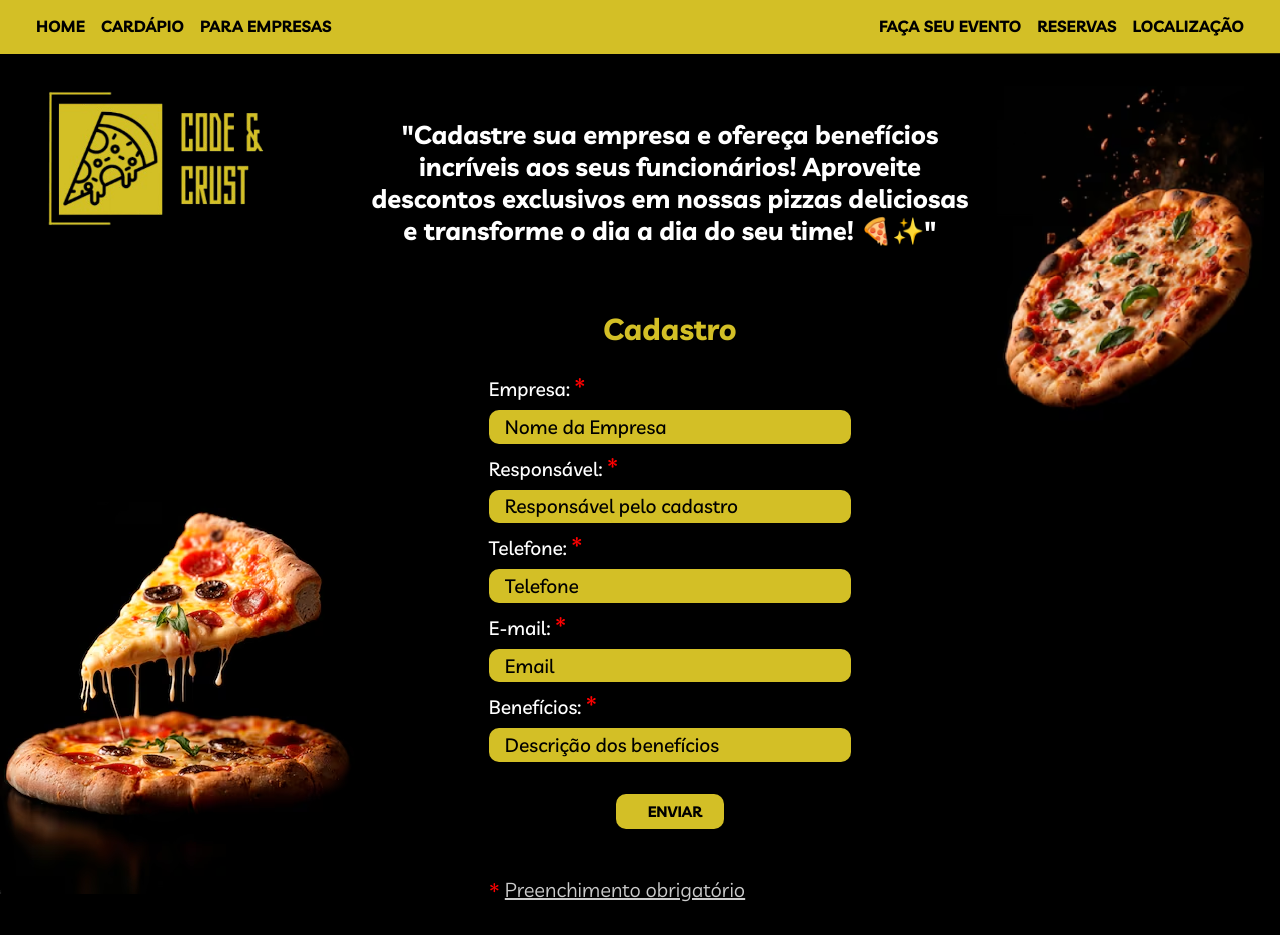
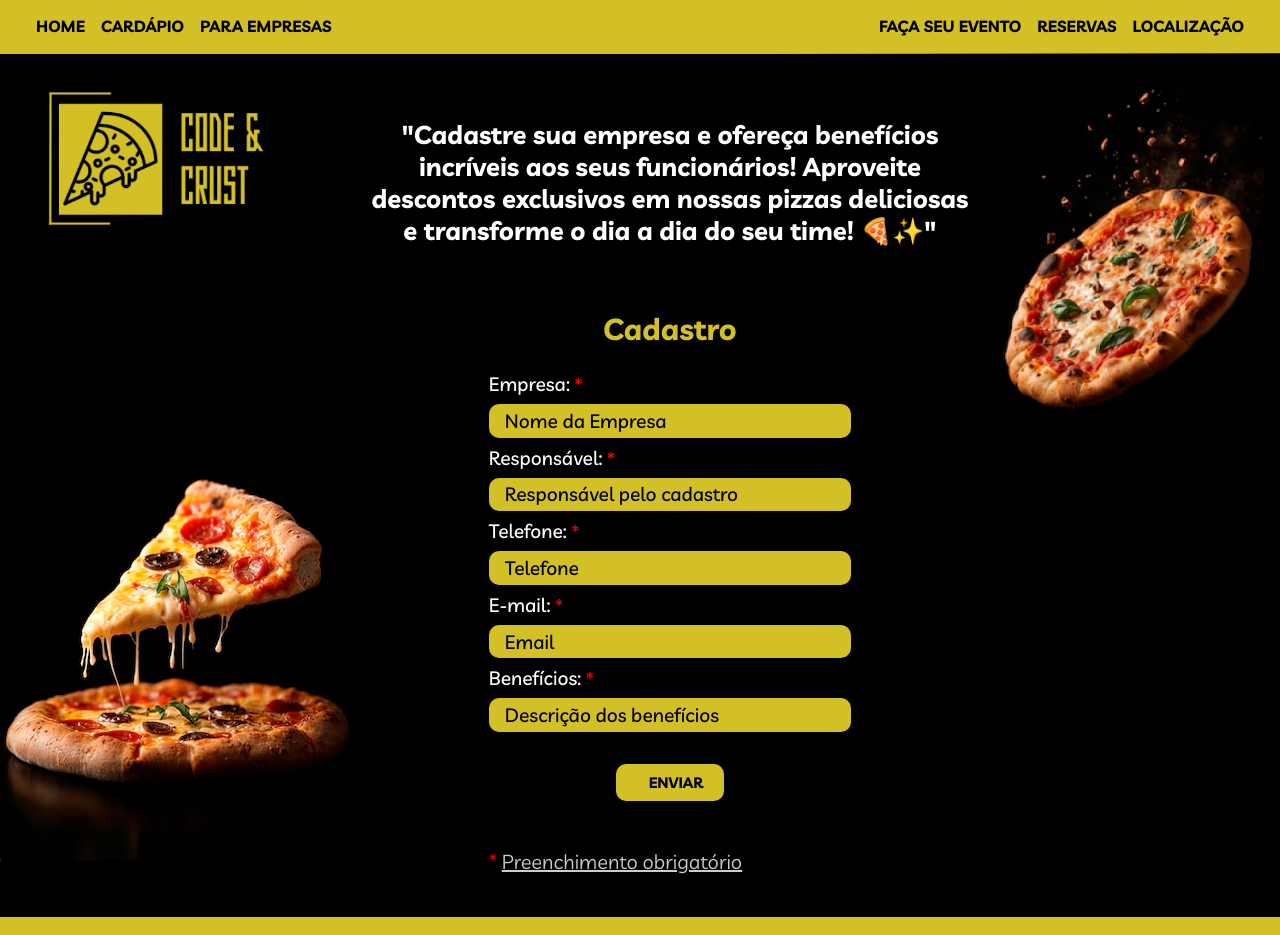
Before and after one commit to fmascena-dev/Pizzaria_Code_Crust, a React (Vite) app: page /para_empresas in a window 1280 px wide. Shown: the top 935 px of the page. Built offline with nearby package versions, Linux system fonts and the light colour scheme.

Commit message:
styles: algumas alterações de estilos

```diff
--- a/src/styles/_para-empresas.scss
+++ b/src/styles/_para-empresas.scss
@@ -79,7 +79,7 @@
 
   .preenchimento span {
     color: #FF0000;
-    font-size: 1.5rem;
+    font-size: 1.1rem;
   }
 
   .preenchimento p {
@@ -99,7 +99,7 @@
 
   label span {
     color: #FF0000;
-    font-size: 1.5rem;
+    font-size: 1.1rem;
   }
 }
 
@@ -121,7 +121,6 @@ form input {
 .formulario input::placeholder {
   color: var(--text-color-three);
   font-weight: 500;
-  // padding-left: 0.5rem;
 }
 
 .formulario input:focus {
@@ -137,22 +136,21 @@ form input {
 
 .btn-submit {
   background-color: #d3bf26;
-  border: none;
+  border: 1px solid transparent;
   width: 30%;
-  // margin-top: 1rem;
   border-radius: 10px;
   font-weight: bold;
   font-size: 15px;
   cursor: pointer;
   padding: 0.5rem 2rem;
-  color: black;
+  color: var(--bg-color-one);
 }
 
 .btn-submit:hover {
   background-color: transparent;
   color: #fff;
-  text-decoration: underline;
-  //   box-shadow: 0 0 10px 10px rgba(255, 255, 0, 1);
+  // text-decoration: underline;
+  border: 1px solid rgba(255, 255, 0, 1);
 }
 
 .img2 {
```
